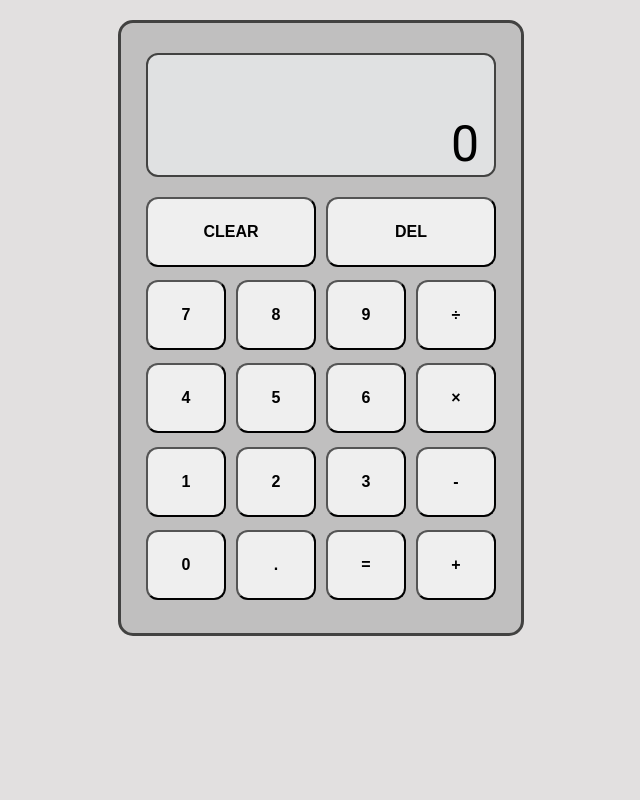
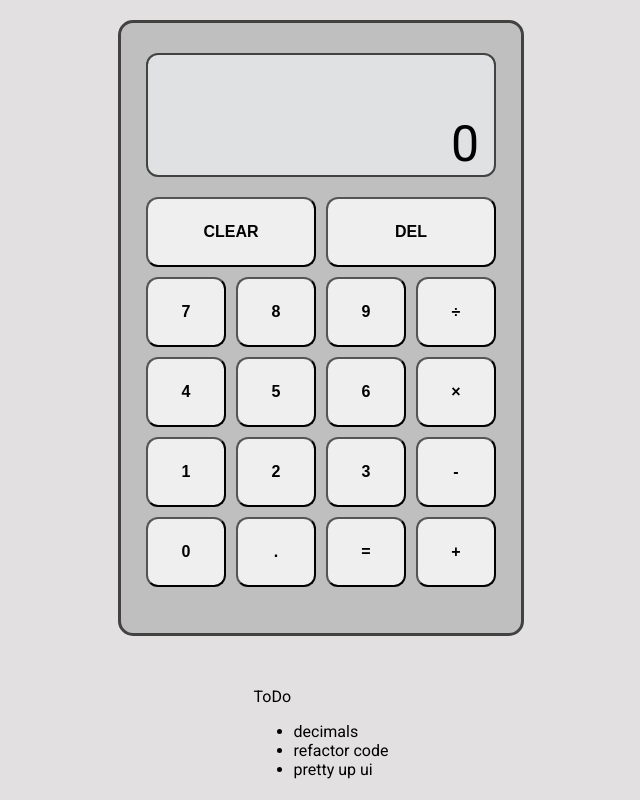
Before and after one commit to imaginary-png/TOP_Calculator, a plain HTML site: page index.html in a window 1280 px wide. Shown: the whole page, without its empty margins (319-959 px from the left). Drawn offline with Linux system fonts and the light colour scheme.

Commit message:
added todo list to html

```diff
--- a/index.html
+++ b/index.html
@@ -42,6 +42,15 @@
             <button id=equals class="calc-button calc-operator" data-operator='equals'>=</button>
             <button id=add class="calc-button calc-operator" data-operator='add'>+</button>
         </div>
+
+
+        <div class=todo>ToDo
+            <ul>
+                <li>decimals</li>
+                <li>refactor code</li>
+                <li>pretty up ui</li>
+            </ul>
+        </div>
     </div>
 
 </body>
--- a/style.css
+++ b/style.css
@@ -73,5 +73,9 @@ button{
     font-size: 16px;
     font-weight: 700;
     border-radius: 12px;
+}
+
+.todo{
+    margin-top: 80px;
 
 }
```
Lines whose indentation alone changed are shown as unchanged.
